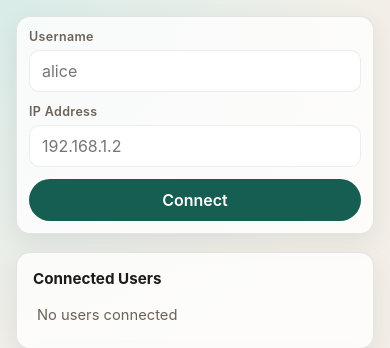
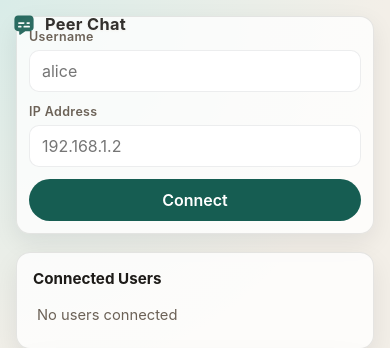
Before and after one commit to thatoneguy01/PeerChat, a Flask app: page / in a window 390 px wide. Shown: the top 348 px of the page. Run offline with Flask 3, Linux system fonts and the light colour scheme; some libraries are stand-ins or nearby versions.

Commit message:
feat(ui): add brand mark to header for improved branding visibility

```diff
--- a/ui/static/styles.css
+++ b/ui/static/styles.css
@@ -75,6 +75,37 @@ body {
     radial-gradient(circle at top left, var(--accent-soft), transparent 36%),
     radial-gradient(circle at bottom right, color-mix(in srgb, var(--accent) 18%, transparent), transparent 30%),
     var(--bg);
+}
+
+.brand-mark {
+  position: fixed;
+  top: 18px;
+  left: 18px;
+  display: inline-flex;
+  align-items: center;
+  gap: 12px;
+  padding: 0;
+  border: 0;
+  background: transparent;
+  color: var(--text);
+  text-shadow: 0 1px 2px color-mix(in srgb, var(--bg) 72%, transparent);
+  z-index: 45;
+  pointer-events: none;
+  user-select: none;
+  opacity: 0.9;
+}
+
+.brand-mark-icon {
+  width: 32px;
+  height: 32px;
+  display: block;
+}
+
+.brand-mark-text {
+  font-size: 1.32rem;
+  font-weight: 700;
+  letter-spacing: 0.02em;
+  line-height: 1;
 }
 
 .page-shell {
@@ -452,6 +483,21 @@ button:active {
 }
 
 @media (max-width: 720px) {
+  .brand-mark {
+    top: 12px;
+    left: 12px;
+    gap: 9px;
+  }
+
+  .brand-mark-icon {
+    width: 24px;
+    height: 24px;
+  }
+
+  .brand-mark-text {
+    font-size: 1.02rem;
+  }
+
   .page-shell {
     padding: 16px;
   }
--- a/ui/templates/base.html
+++ b/ui/templates/base.html
@@ -29,6 +29,10 @@
     <script src="https://unpkg.com/htmx.org@1.9.12"></script>
   </head>
   <body>
+    <div class="brand-mark" aria-hidden="true">
+      <img class="brand-mark-icon" src="{{ url_for('static', filename='assets/favicon.svg') }}" alt="">
+      <span class="brand-mark-text">Peer Chat</span>
+    </div>
     <main class="page-shell">
       {% block content %}{% endblock %}
     </main>
```
